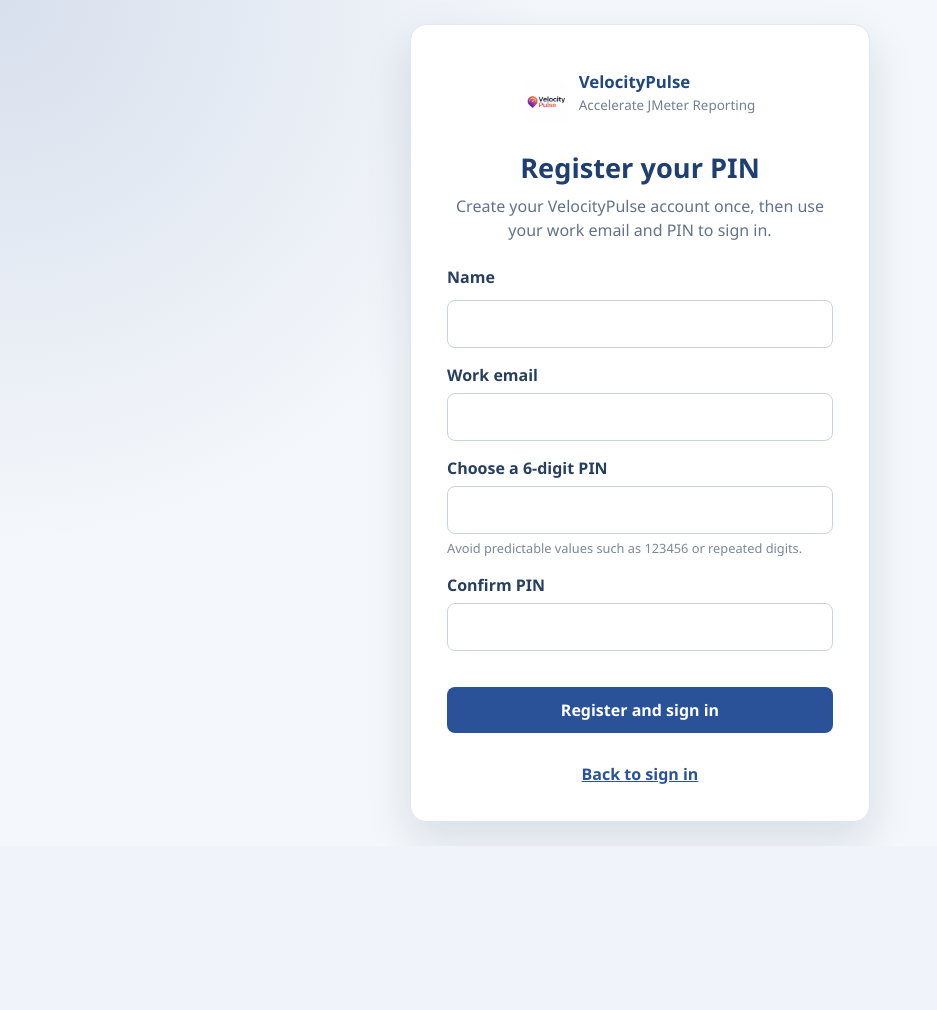
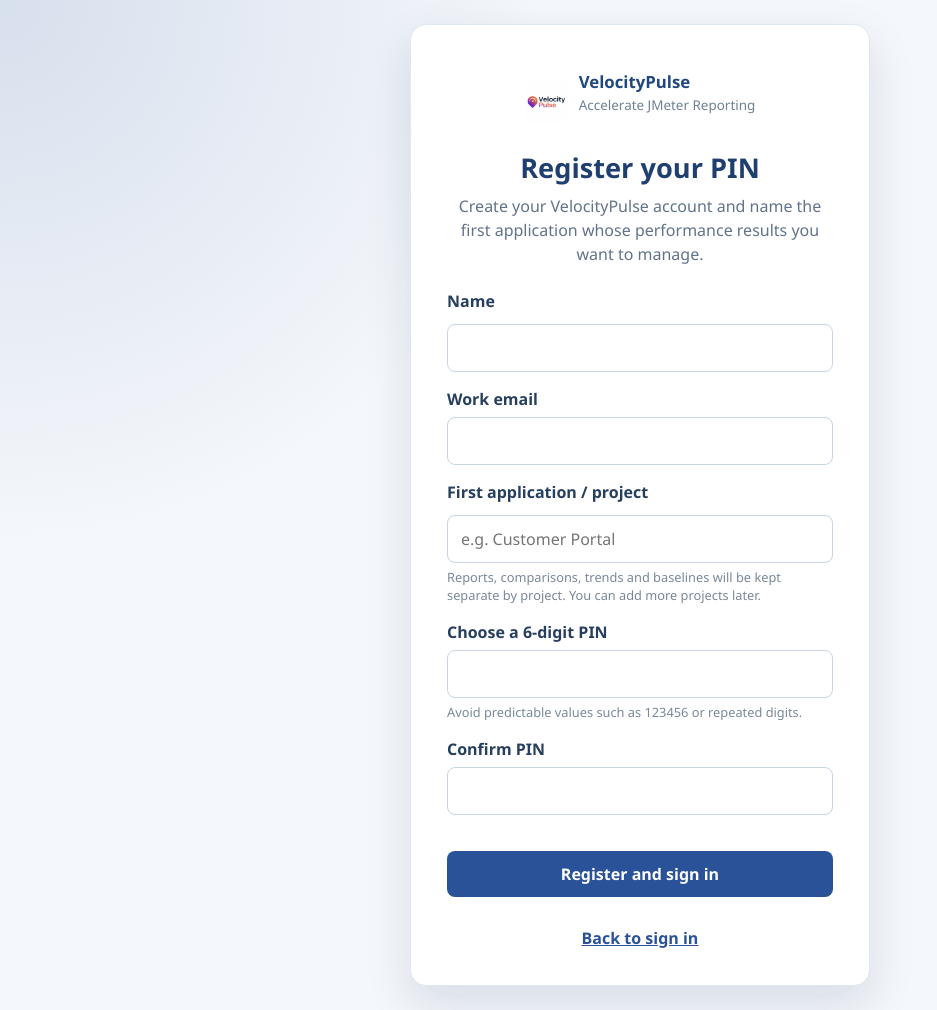
Before and after one commit to Sid147228/VelocityPulse_Full_Sep2026, a Flask app: page /register in a window 1280 px wide. Shown: the whole page, without its empty margins (0-937 px from the left). Before the commit the page ends 838 px from the top, so only its background shows below. Run offline with Flask 3, Linux system fonts and the light colour scheme.

Commit message:
Capture first project during registration

```diff
--- a/templates/register.html
+++ b/templates/register.html
@@ -49,7 +49,7 @@
       </div>
 
       <h1 id="register-title">Register your PIN</h1>
-      <p class="intro">Create your VelocityPulse account once, then use your work email and PIN to sign in.</p>
+      <p class="intro">Create your VelocityPulse account and name the first application whose performance results you want to manage.</p>
 
       {% with messages = get_flashed_messages(with_categories=true) %}
         {% for category, message in messages %}
@@ -70,6 +70,12 @@
         <div class="field">
           <label for="email">Work email</label>
           <input id="email" name="email" type="email" value="{{ email|default('') }}" autocomplete="email" required>
+        </div>
+        <div class="field">
+          <label for="project_name">First application / project</label>
+          <input id="project_name" name="project_name" type="text" minlength="2" maxlength="80"
+                 value="{{ project_name|default('') }}" placeholder="e.g. Customer Portal" required>
+          <div class="hint">Reports, comparisons, trends and baselines will be kept separate by project. You can add more projects later.</div>
         </div>
         {% if registration_code_required|default(false) %}
         <div class="field">
```
